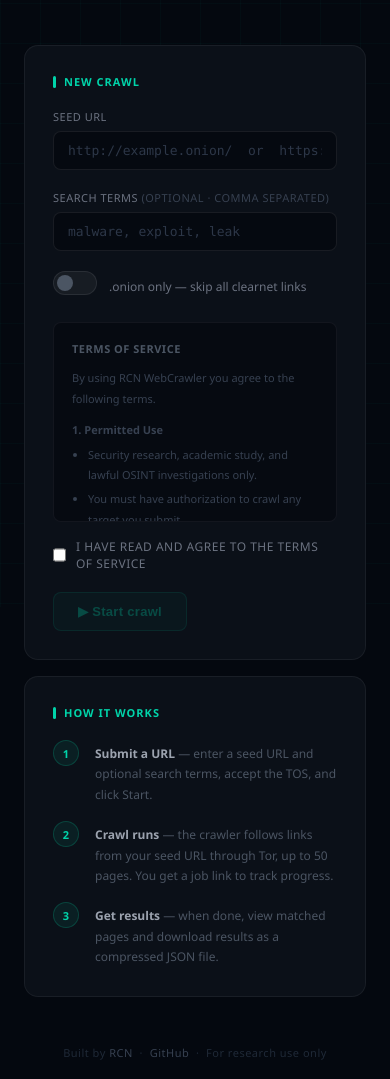
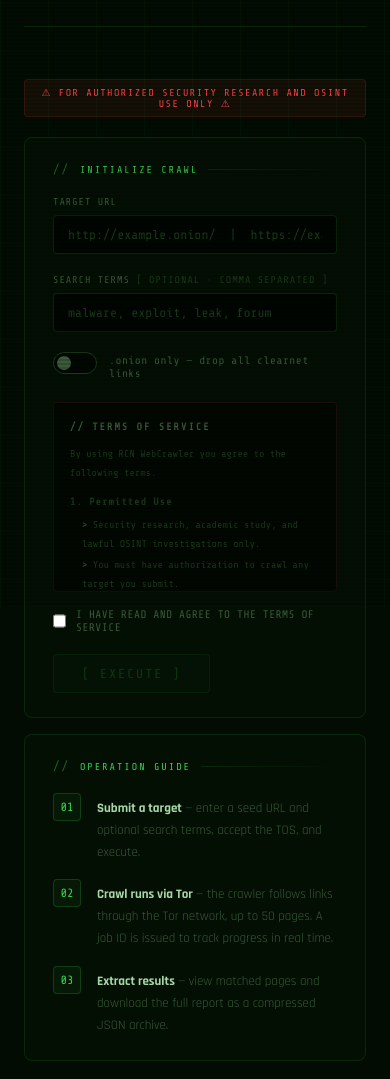
Before and after one commit to 0Day-legalize/rcn-crawler-web, a website: page public/index.html in a window 390 px wide. Shown: the part 237-1316 px from the top of the page. Drawn offline with nearby package versions, Linux system fonts and the light colour scheme.

Commit message:
redesign: terminal green hacker aesthetic with scanlines and mono font

```diff
--- a/public/index.html
+++ b/public/index.html
@@ -5,45 +5,61 @@
   <meta name="viewport" content="width=device-width, initial-scale=1.0">
   <title>RCN WebCrawler</title>
   <style>
+    @import url('https://fonts.googleapis.com/css2?family=Share+Tech+Mono&family=Rajdhani:wght@400;600;700&display=swap');
+
     *, *::before, *::after { box-sizing: border-box; margin: 0; padding: 0; }
 
+    :root {
+      --green:   #39d353;
+      --green-d: #1a6b2a;
+      --green-g: rgba(57,211,83,0.06);
+      --red:     #ff4444;
+      --red-g:   rgba(255,68,68,0.08);
+      --bg:      #020c02;
+      --surface: rgba(4,16,4,0.9);
+      --border:  rgba(57,211,83,0.12);
+      --muted:   #1a3a1a;
+      --text:    #a8d8a8;
+      --dim:     #3a5a3a;
+    }
+
+    html { scrollbar-width: thin; scrollbar-color: var(--green-d) transparent; }
+
     body {
-      background: #04080f;
-      color: #c9d1d9;
-      font-family: 'Segoe UI', system-ui, sans-serif;
+      background: var(--bg);
+      color: var(--text);
+      font-family: 'Rajdhani', 'Segoe UI', system-ui, sans-serif;
       min-height: 100vh;
-      padding: 48px 24px 64px;
-      max-width: 760px;
+      padding: 48px 24px 80px;
+      max-width: 740px;
       margin: 0 auto;
       position: relative;
       overflow-x: hidden;
     }
 
-    /* Grid background */
+    /* scanline overlay */
     body::before {
       content: "";
-      position: fixed;
-      inset: 0;
-      background-image:
-        linear-gradient(rgba(0,212,170,0.03) 1px, transparent 1px),
-        linear-gradient(90deg, rgba(0,212,170,0.03) 1px, transparent 1px);
-      background-size: 40px 40px;
-      pointer-events: none;
-      z-index: 0;
+      position: fixed; inset: 0;
+      background: repeating-linear-gradient(
+        0deg,
+        transparent,
+        transparent 2px,
+        rgba(0,0,0,0.15) 2px,
+        rgba(0,0,0,0.15) 4px
+      );
+      pointer-events: none; z-index: 100;
     }
 
-    /* Radial glow top center */
+    /* grid */
     body::after {
       content: "";
-      position: fixed;
-      top: -200px;
-      left: 50%;
-      transform: translateX(-50%);
-      width: 600px;
-      height: 400px;
-      background: radial-gradient(ellipse, rgba(0,212,170,0.07) 0%, transparent 70%);
-      pointer-events: none;
-      z-index: 0;
+      position: fixed; inset: 0;
+      background-image:
+        linear-gradient(rgba(57,211,83,0.04) 1px, transparent 1px),
+        linear-gradient(90deg, rgba(57,211,83,0.04) 1px, transparent 1px);
+      background-size: 48px 48px;
+      pointer-events: none; z-index: 0;
     }
 
     * { position: relative; z-index: 1; }
@@ -51,175 +67,223 @@
     /* ── Header ── */
     header {
       text-align: center;
-      margin-bottom: 48px;
+      margin-bottom: 52px;
+      padding-bottom: 32px;
+      border-bottom: 1px solid var(--border);
     }
+
     .logo-wrap {
-      display: inline-flex;
-      align-items: center;
-      justify-content: center;
-      width: 88px; height: 88px;
-      border-radius: 20px;
-      border: 1px solid rgba(0,212,170,0.2);
-      background: rgba(0,212,170,0.05);
+      display: inline-flex; align-items: center; justify-content: center;
+      width: 80px; height: 80px;
+      border-radius: 12px;
+      border: 1px solid rgba(57,211,83,0.25);
+      background: rgba(57,211,83,0.04);
       margin-bottom: 20px;
-      box-shadow: 0 0 30px rgba(0,212,170,0.1), inset 0 0 20px rgba(0,212,170,0.04);
+      box-shadow: 0 0 40px rgba(57,211,83,0.08), inset 0 0 20px rgba(57,211,83,0.03);
+      position: relative;
     }
-    .logo-wrap img { height: 54px; width: 54px; object-fit: contain; }
+    .logo-wrap::before {
+      content: "";
+      position: absolute; inset: -1px;
+      border-radius: 12px;
+      background: linear-gradient(135deg, rgba(57,211,83,0.2), transparent 60%);
+      pointer-events: none;
+    }
+    .logo-wrap img { height: 50px; width: 50px; object-fit: contain; filter: brightness(1.1); }
+
+    .header-tag {
+      font-family: 'Share Tech Mono', monospace;
+      font-size: 10px; color: var(--green-d);
+      letter-spacing: 3px; text-transform: uppercase;
+      margin-bottom: 10px;
+    }
     header h1 {
-      font-size: 26px; font-weight: 700; letter-spacing: -0.5px;
-      color: #e6edf3; margin-bottom: 8px;
+      font-size: 32px; font-weight: 700;
+      color: var(--green);
+      letter-spacing: 2px; text-transform: uppercase;
+      text-shadow: 0 0 30px rgba(57,211,83,0.4);
+      margin-bottom: 8px;
     }
-    header h1 span { color: #00d4aa; }
     header p {
-      font-size: 12px; color: #4b5563; letter-spacing: 0.5px; text-transform: uppercase;
+      font-family: 'Share Tech Mono', monospace;
+      font-size: 11px; color: var(--dim);
+      letter-spacing: 1px;
+    }
+
+    /* warning stripe */
+    .warn-stripe {
+      font-family: 'Share Tech Mono', monospace;
+      font-size: 10px; color: var(--red);
+      background: var(--red-g);
+      border: 1px solid rgba(255,68,68,0.15);
+      border-radius: 4px;
+      padding: 7px 12px;
+      text-align: center;
+      letter-spacing: 1.5px;
+      margin-bottom: 20px;
     }
 
     /* ── Cards ── */
     .card {
-      background: rgba(13,18,26,0.85);
-      border: 1px solid rgba(255,255,255,0.06);
-      border-radius: 14px;
-      padding: 28px;
+      background: var(--surface);
+      border: 1px solid var(--border);
+      border-radius: 8px;
+      padding: 24px 28px;
       margin-bottom: 16px;
-      backdrop-filter: blur(8px);
-      transition: border-color 0.2s;
+      backdrop-filter: blur(4px);
     }
-    .card:hover { border-color: rgba(0,212,170,0.15); }
     .card-title {
-      font-size: 11px; font-weight: 600; color: #00d4aa;
-      text-transform: uppercase; letter-spacing: 1px;
-      margin-bottom: 20px; display: flex; align-items: center; gap: 8px;
+      font-family: 'Share Tech Mono', monospace;
+      font-size: 10px; color: var(--green);
+      letter-spacing: 2px; text-transform: uppercase;
+      margin-bottom: 20px;
+      display: flex; align-items: center; gap: 10px;
     }
     .card-title::before {
-      content: "";
-      display: inline-block; width: 3px; height: 12px;
-      background: #00d4aa; border-radius: 2px;
+      content: "//"; color: var(--green-d); font-size: 12px;
+    }
+    .card-title::after {
+      content: ""; flex: 1; height: 1px;
+      background: linear-gradient(90deg, var(--border), transparent);
     }
 
     /* ── Inputs ── */
     .field { margin-bottom: 20px; }
     label {
-      font-size: 11px; color: #6b7280; display: block;
-      margin-bottom: 7px; text-transform: uppercase; letter-spacing: 0.5px;
+      font-family: 'Share Tech Mono', monospace;
+      font-size: 10px; color: var(--dim);
+      display: block; margin-bottom: 8px;
+      letter-spacing: 1px; text-transform: uppercase;
     }
-    label em { color: #374151; font-style: normal; }
+    label em { color: var(--muted); font-style: normal; }
 
     input[type="text"] {
       width: 100%;
-      background: rgba(4,8,15,0.8);
-      border: 1px solid rgba(255,255,255,0.08);
-      border-radius: 8px;
+      background: rgba(0,0,0,0.6);
+      border: 1px solid rgba(57,211,83,0.15);
+      border-radius: 4px;
       padding: 11px 14px;
-      color: #e6edf3;
+      color: var(--green);
       font-size: 13px;
-      font-family: 'Consolas', 'Courier New', monospace;
+      font-family: 'Share Tech Mono', monospace;
       outline: none;
       transition: border-color 0.2s, box-shadow 0.2s;
+      caret-color: var(--green);
     }
     input[type="text"]:focus {
-      border-color: rgba(0,212,170,0.5);
-      box-shadow: 0 0 0 3px rgba(0,212,170,0.06), 0 0 16px rgba(0,212,170,0.08);
+      border-color: rgba(57,211,83,0.5);
+      box-shadow: 0 0 0 3px rgba(57,211,83,0.05), 0 0 20px rgba(57,211,83,0.06);
     }
-    input[type="text"]::placeholder { color: #2d3748; }
+    input[type="text"]::placeholder { color: var(--muted); }
 
     /* ── Toggle ── */
     .toggle-row { display: flex; align-items: center; gap: 12px; margin-bottom: 20px; }
-    .toggle { position: relative; width: 44px; height: 24px; flex-shrink: 0; }
+    .toggle { position: relative; width: 44px; height: 22px; flex-shrink: 0; }
     .toggle input { opacity: 0; width: 0; height: 0; }
     .slider {
       position: absolute; inset: 0;
-      background: rgba(255,255,255,0.05);
-      border: 1px solid rgba(255,255,255,0.08);
-      border-radius: 24px; cursor: pointer; transition: all 0.2s;
+      background: rgba(0,0,0,0.5); border: 1px solid var(--muted);
+      border-radius: 22px; cursor: pointer; transition: all 0.2s;
     }
     .slider::before {
       content: ""; position: absolute;
-      width: 16px; height: 16px; left: 3px; top: 3px;
-      background: #4b5563; border-radius: 50%;
+      width: 14px; height: 14px; left: 3px; top: 3px;
+      background: var(--dim); border-radius: 50%;
       transition: transform 0.2s, background 0.2s;
     }
     .toggle input:checked + .slider {
-      background: rgba(168,85,247,0.2);
-      border-color: rgba(168,85,247,0.4);
-      box-shadow: 0 0 12px rgba(168,85,247,0.15);
+      background: rgba(57,211,83,0.1);
+      border-color: rgba(57,211,83,0.4);
+      box-shadow: 0 0 10px rgba(57,211,83,0.1);
     }
-    .toggle input:checked + .slider::before { transform: translateX(20px); background: #a855f7; }
-    .toggle-label { font-size: 12px; color: #6b7280; }
+    .toggle input:checked + .slider::before { transform: translateX(22px); background: var(--green); }
+    .toggle-label {
+      font-family: 'Share Tech Mono', monospace;
+      font-size: 11px; color: var(--dim); letter-spacing: 0.5px;
+    }
 
     /* ── TOS ── */
     .tos-box {
-      background: rgba(4,8,15,0.6);
-      border: 1px solid rgba(255,255,255,0.05);
-      border-radius: 8px;
-      padding: 16px 18px;
-      max-height: 200px;
-      overflow-y: auto;
-      font-size: 11px;
-      line-height: 1.9;
-      color: #374151;
+      background: rgba(0,0,0,0.5);
+      border: 1px solid rgba(255,68,68,0.1);
+      border-radius: 4px; padding: 14px 16px;
+      max-height: 190px; overflow-y: auto;
+      font-family: 'Share Tech Mono', monospace;
+      font-size: 10px; line-height: 1.9; color: var(--muted);
       margin-bottom: 16px;
-      scrollbar-width: thin;
-      scrollbar-color: #1f2937 transparent;
+      scrollbar-width: thin; scrollbar-color: var(--green-d) transparent;
     }
-    .tos-box h3 { color: #4b5563; font-size: 11px; margin-bottom: 8px; letter-spacing: 0.5px; text-transform: uppercase; }
-    .tos-box h4 { color: #374151; font-size: 11px; margin: 10px 0 4px; }
-    .tos-box ul { padding-left: 16px; }
-    .tos-box li { margin-bottom: 3px; }
+    .tos-box h3 { color: var(--dim); font-size: 10px; margin-bottom: 8px; letter-spacing: 2px; text-transform: uppercase; }
+    .tos-box h4 { color: var(--muted); font-size: 10px; margin: 10px 0 4px; letter-spacing: 1px; }
+    .tos-box ul { padding-left: 12px; list-style: none; }
+    .tos-box li::before { content: "> "; color: var(--green-d); }
+    .tos-box li { margin-bottom: 2px; }
 
     .tos-accept {
       display: flex; align-items: center; gap: 10px;
-      font-size: 12px; color: #6b7280;
-      margin-bottom: 20px; cursor: pointer;
+      font-family: 'Share Tech Mono', monospace;
+      font-size: 11px; color: var(--dim);
+      margin-bottom: 20px; cursor: pointer; letter-spacing: 0.5px;
     }
-    .tos-accept input { width: 14px; height: 14px; cursor: pointer; accent-color: #00d4aa; }
+    .tos-accept input { width: 14px; height: 14px; cursor: pointer; accent-color: var(--green); }
 
     /* ── Button ── */
     .btn {
       display: inline-flex; align-items: center; gap: 8px;
-      padding: 11px 24px; border-radius: 8px; font-size: 13px;
-      font-weight: 600; cursor: pointer; border: none;
-      transition: all 0.2s; letter-spacing: 0.3px;
+      padding: 11px 28px; border-radius: 4px;
+      font-family: 'Share Tech Mono', monospace;
+      font-size: 13px; font-weight: 400;
+      letter-spacing: 2px; text-transform: uppercase;
+      cursor: pointer; border: none;
+      transition: all 0.2s;
     }
     .btn-primary {
-      background: rgba(0,212,170,0.12);
-      border: 1px solid rgba(0,212,170,0.35);
-      color: #00d4aa;
+      background: rgba(57,211,83,0.08);
+      border: 1px solid rgba(57,211,83,0.4);
+      color: var(--green);
     }
     .btn-primary:hover:not(:disabled) {
-      background: rgba(0,212,170,0.2);
-      border-color: rgba(0,212,170,0.6);
-      box-shadow: 0 0 20px rgba(0,212,170,0.15);
+      background: rgba(57,211,83,0.14);
+      border-color: var(--green);
+      box-shadow: 0 0 24px rgba(57,211,83,0.2), inset 0 0 12px rgba(57,211,83,0.04);
     }
-    .btn:disabled { opacity: 0.3; cursor: default; }
+    .btn:disabled { opacity: 0.2; cursor: default; }
 
     #error-msg {
-      display: none; margin-top: 14px; font-size: 12px; color: #f87171;
-      background: rgba(248,113,113,0.06);
-      border: 1px solid rgba(248,113,113,0.2);
-      border-radius: 8px; padding: 10px 14px;
+      display: none; margin-top: 14px;
+      font-family: 'Share Tech Mono', monospace;
+      font-size: 11px; color: var(--red);
+      background: var(--red-g);
+      border: 1px solid rgba(255,68,68,0.2);
+      border-radius: 4px; padding: 10px 14px;
+      letter-spacing: 0.5px;
     }
+    #error-msg::before { content: "[ERR] "; }
 
     /* ── Steps ── */
     .steps { display: flex; flex-direction: column; gap: 16px; }
     .step { display: flex; gap: 16px; align-items: flex-start; }
     .step-num {
-      width: 26px; height: 26px; border-radius: 50%; flex-shrink: 0;
-      background: rgba(0,212,170,0.08);
-      border: 1px solid rgba(0,212,170,0.2);
-      color: #00d4aa; font-size: 11px; font-weight: 700;
+      font-family: 'Share Tech Mono', monospace;
+      width: 28px; height: 28px; border-radius: 4px; flex-shrink: 0;
+      background: rgba(57,211,83,0.05);
+      border: 1px solid rgba(57,211,83,0.2);
+      color: var(--green); font-size: 12px;
       display: flex; align-items: center; justify-content: center;
     }
-    .step-text { font-size: 12px; color: #4b5563; line-height: 1.7; padding-top: 4px; }
-    .step-text strong { color: #9ca3af; }
+    .step-text {
+      font-size: 13px; color: var(--dim); line-height: 1.7; padding-top: 4px;
+    }
+    .step-text strong { color: var(--text); }
 
     /* ── Footer ── */
     footer {
-      text-align: center; margin-top: 48px;
-      font-size: 11px; color: #1f2937;
-      letter-spacing: 0.5px;
+      text-align: center; margin-top: 52px;
+      font-family: 'Share Tech Mono', monospace;
+      font-size: 10px; color: var(--muted); letter-spacing: 1px;
     }
-    footer a { color: #374151; text-decoration: none; transition: color 0.15s; }
-    footer a:hover { color: #6b7280; }
+    footer a { color: var(--dim); text-decoration: none; transition: color 0.15s; }
+    footer a:hover { color: var(--text); }
   </style>
 </head>
 <body>
@@ -228,21 +292,24 @@
   <div class="logo-wrap">
     <img src="/logo.png" alt="RCN">
   </div>
-  <h1>RCN <span>WebCrawler</span></h1>
-  <p>Dark web &amp; clearnet intelligence — powered by Tor</p>
+  <div class="header-tag">v1.0 · research tool · tor-routed</div>
+  <h1>RCN WebCrawler</h1>
+  <p>// dark web &amp; clearnet intelligence platform</p>
 </header>
 
+<div class="warn-stripe">&#9888; FOR AUTHORIZED SECURITY RESEARCH AND OSINT USE ONLY &#9888;</div>
+
 <div class="card">
-  <div class="card-title">New Crawl</div>
+  <div class="card-title">Initialize Crawl</div>
 
   <div class="field">
-    <label>Seed URL</label>
-    <input type="text" id="url" placeholder="http://example.onion/  or  https://example.com" autocomplete="off">
+    <label>Target URL</label>
+    <input type="text" id="url" placeholder="http://example.onion/  |  https://example.com" autocomplete="off">
   </div>
 
   <div class="field">
-    <label>Search terms <em>(optional · comma separated)</em></label>
-    <input type="text" id="terms" placeholder="malware, exploit, leak" autocomplete="off">
+    <label>Search terms <em>[ optional · comma separated ]</em></label>
+    <input type="text" id="terms" placeholder="malware, exploit, leak, forum" autocomplete="off">
   </div>
 
   <div class="toggle-row">
@@ -250,11 +317,11 @@
       <input type="checkbox" id="onion-only">
       <span class="slider"></span>
     </label>
-    <span class="toggle-label">.onion only — skip all clearnet links</span>
+    <span class="toggle-label">.onion only — drop all clearnet links</span>
   </div>
 
   <div class="tos-box">
-    <h3>Terms of Service</h3>
+    <h3>// Terms of Service</h3>
     <p>By using RCN WebCrawler you agree to the following terms.</p>
     <h4>1. Permitted Use</h4>
     <ul>
@@ -290,32 +357,30 @@
     I have read and agree to the Terms of Service
   </label>
 
-  <button class="btn btn-primary" id="btn-submit" disabled>&#9654; Start crawl</button>
+  <button class="btn btn-primary" id="btn-submit" disabled>[ EXECUTE ]</button>
   <div id="error-msg"></div>
 </div>
 
 <div class="card">
-  <div class="card-title">How it works</div>
+  <div class="card-title">Operation Guide</div>
   <div class="steps">
     <div class="step">
-      <div class="step-num">1</div>
-      <div class="step-text"><strong>Submit a URL</strong> — enter a seed URL and optional search terms, accept the TOS, and click Start.</div>
+      <div class="step-num">01</div>
+      <div class="step-text"><strong>Submit a target</strong> — enter a seed URL and optional search terms, accept the TOS, and execute.</div>
     </div>
     <div class="step">
-      <div class="step-num">2</div>
-      <div class="step-text"><strong>Crawl runs</strong> — the crawler follows links from your seed URL through Tor, up to 50 pages. You get a job link to track progress.</div>
+      <div class="step-num">02</div>
+      <div class="step-text"><strong>Crawl runs via Tor</strong> — the crawler follows links through the Tor network, up to 50 pages. A job ID is issued to track progress in real time.</div>
     </div>
     <div class="step">
-      <div class="step-num">3</div>
-      <div class="step-text"><strong>Get results</strong> — when done, view matched pages and download results as a compressed JSON file.</div>
+      <div class="step-num">03</div>
+      <div class="step-text"><strong>Extract results</strong> — view matched pages and download the full report as a compressed JSON archive.</div>
     </div>
   </div>
 </div>
 
 <footer>
-  Built by <a href="https://github.com/0Day-legalize">RCN</a> &nbsp;&middot;&nbsp;
-  <a href="https://github.com/0Day-legalize/rcn-crawler">GitHub</a> &nbsp;&middot;&nbsp;
-  For research use only
+  RCN &nbsp;&middot;&nbsp; <a href="https://github.com/0Day-legalize">github.com/0Day-legalize</a> &nbsp;&middot;&nbsp; for research use only
 </footer>
 
 <script>
@@ -338,10 +403,10 @@ submitBtn.addEventListener("click", async () => {
   const searchTerms = document.getElementById("terms").value.trim();
   const onionOnly   = document.getElementById("onion-only").checked;
 
-  if (!url) { showError("Enter a seed URL."); return; }
+  if (!url) { showError("Target URL is required."); return; }
 
   submitBtn.disabled = true;
-  submitBtn.textContent = "Submitting…";
+  submitBtn.textContent = "[ INITIALIZING... ]";
 
   try {
     const res = await fetch("/api/jobs", {
@@ -356,15 +421,15 @@ submitBtn.addEventListener("click", async () => {
       showError(data.error ?? "Failed to submit job.");
       if (data.jobId) window.location.href = `/job.html?id=${data.jobId}`;
       submitBtn.disabled = false;
-      submitBtn.textContent = "▶ Start crawl";
+      submitBtn.textContent = "[ EXECUTE ]";
       return;
     }
 
     window.location.href = `/job.html?id=${data.jobId}`;
   } catch (err) {
-    showError(`Cannot reach server: ${err.message}`);
+    showError(`Connection failed: ${err.message}`);
     submitBtn.disabled = false;
-    submitBtn.textContent = "▶ Start crawl";
+    submitBtn.textContent = "[ EXECUTE ]";
   }
 });
 </script>
```
Also changed, not shown: public/job.html (+165 -118 lines).
